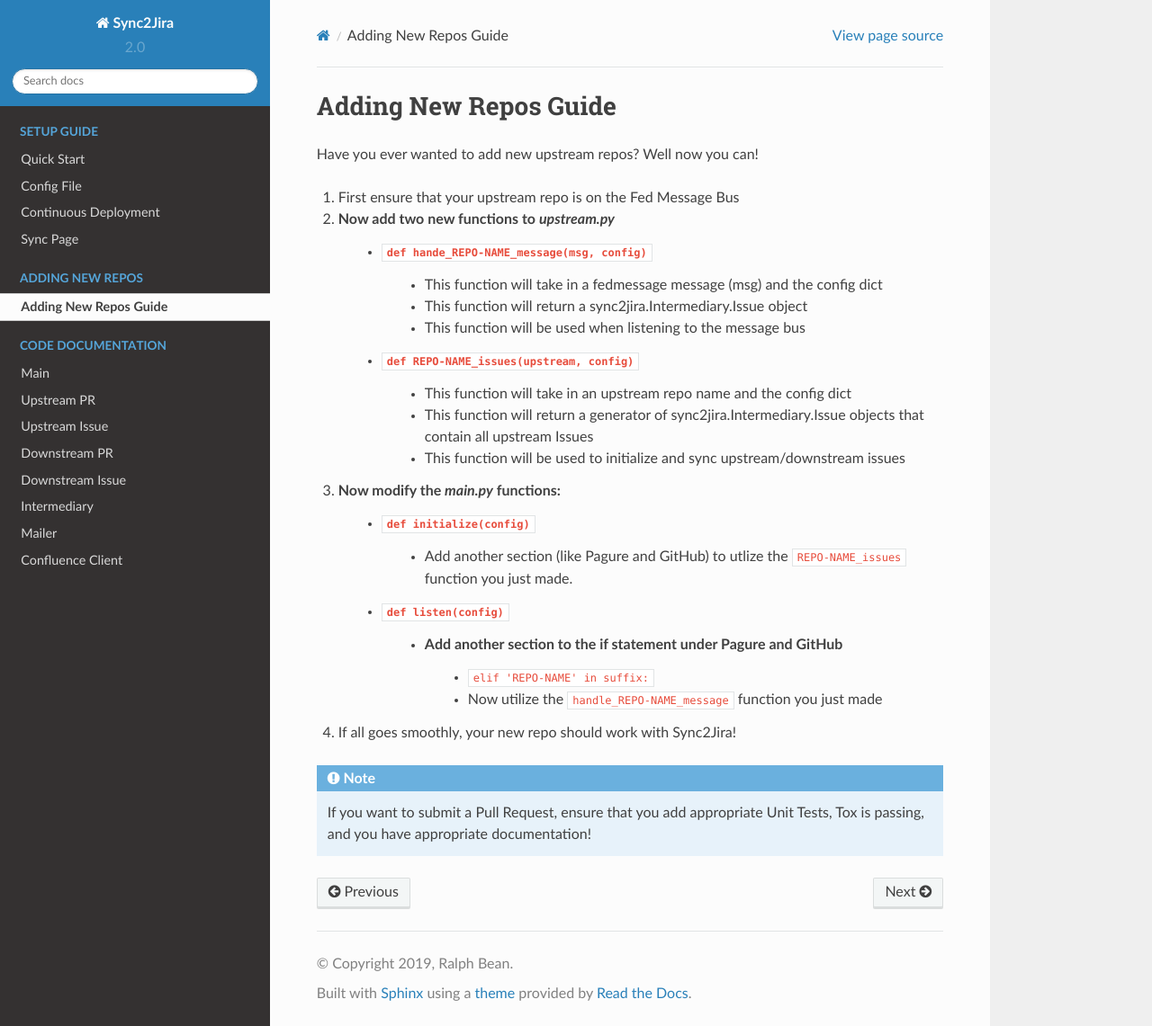
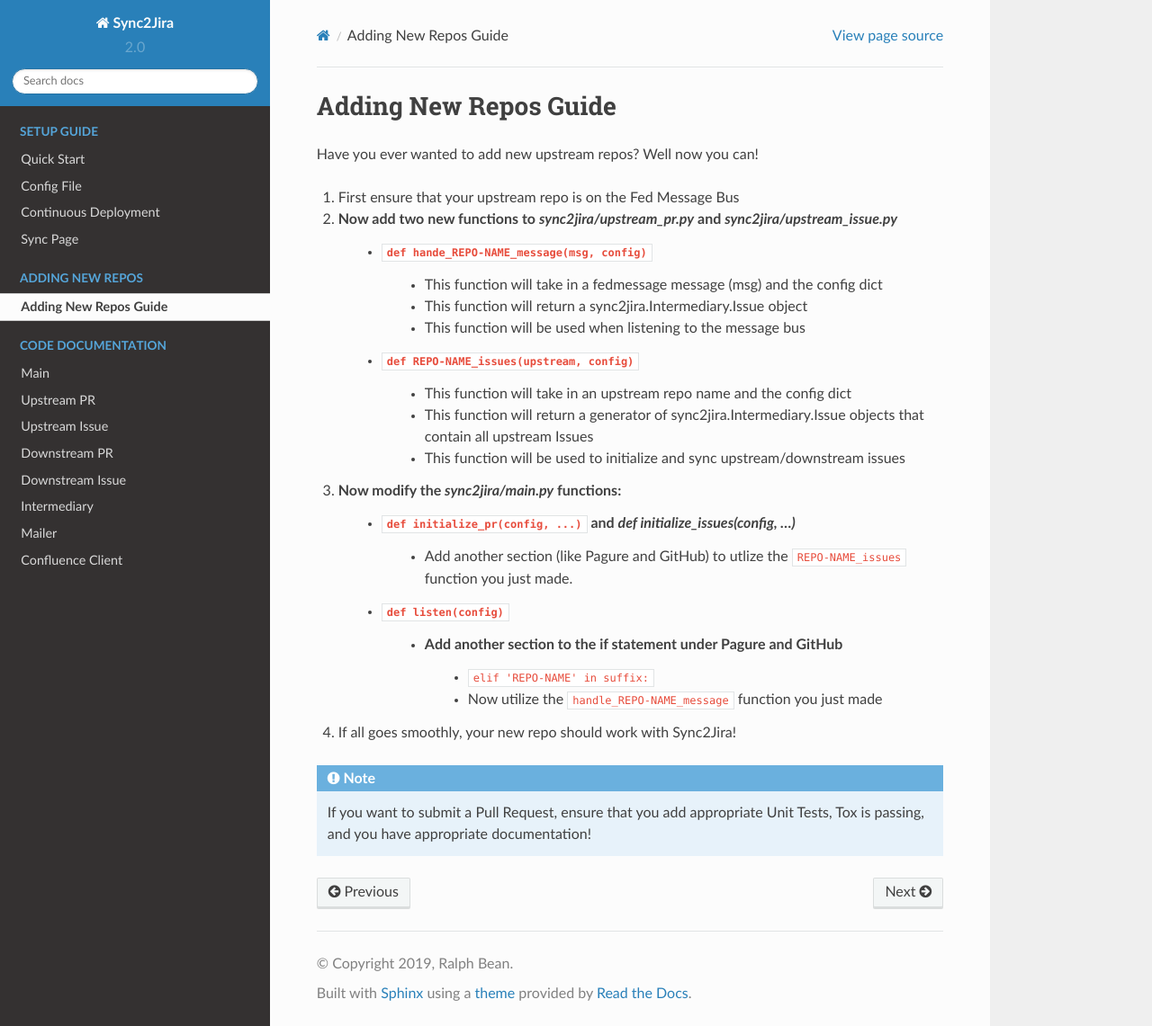
Before and after one commit to release-engineering/Sync2Jira, a Sphinx documentation site: the page built from docs/source/adding-new-repo-guide.rst, in a window 1280 px wide and 1141 px high. Shown: the whole window at 90% size. Built offline with Sphinx 7.4.7 and the Read the Docs theme 2.0.0, drawn with Linux system fonts in a browser that asks for light colours.

Commit message:
Docs: update documents - initialze to use True match README - method names for adding new repo

```diff
--- a/docs/source/adding-new-repo-guide.rst
+++ b/docs/source/adding-new-repo-guide.rst
@@ -4,7 +4,7 @@ Adding New Repos Guide
 Have you ever wanted to add new upstream repos? Well now you can!
 
 1. First ensure that your upstream repo is on the Fed Message Bus
-2. Now add two new functions to `upstream.py`
+2. Now add two new functions to `sync2jira/upstream_pr.py` and `sync2jira/upstream_issue.py`
     * :code:`def hande_REPO-NAME_message(msg, config)`
         * This function will take in a fedmessage message (msg) and the config dict
         * This function will return a sync2jira.Intermediary.Issue object
@@ -13,8 +13,8 @@ Have you ever wanted to add new upstream repos? Well now you can!
         * This function will take in an upstream repo name and the config dict
         * This function will return a generator of sync2jira.Intermediary.Issue objects that contain all upstream Issues
         * This function will be used to initialize and sync upstream/downstream issues
-3. Now modify the `main.py` functions:
-    * :code:`def initialize(config)`
+3. Now modify the `sync2jira/main.py` functions:
+    * :code:`def initialize_pr(config, ...)` and `def initialize_issues(config, ...)`
         * Add another section (like Pagure and GitHub) to utlize the :code:`REPO-NAME_issues` function you just made.
     * :code:`def listen(config)`
         * Add another section to the if statement under Pagure and GitHub
--- a/docs/source/config-file.rst
+++ b/docs/source/config-file.rst
@@ -16,10 +16,10 @@ The config file is made up of multiple parts
 
 .. code-block:: python
 
-    'initialize': 1
+    'initialize': True
 
-* Initialization set to 1 will ensure that there is an initial sync done when Sync2Jira starts.
-  It is recommended to leave this as 1 to ensure that all issues are in sync.
+* Initialization set to True will ensure that there is an initial sync done when Sync2Jira starts.
+  It is recommended to leave this as True to ensure that all issues are in sync.
 
 .. code-block:: python
 
--- a/setup.py
+++ b/setup.py
@@ -38,7 +38,7 @@ setup(
     classifiers=[
         "Development Status :: 5 - Production/Stable",
         "License :: OSI Approved :: GNU Lesser General "
-            "Public License v2 or later (LGPLv2+)",
+        "Public License v2 or later (LGPLv2+)",
         "Intended Audience :: Developers",
         "Intended Audience :: System Administrators",
         "Programming Language :: Python :: 3",
```
Also changed, not shown: README.md (+5 -5 lines), 1 other file.
